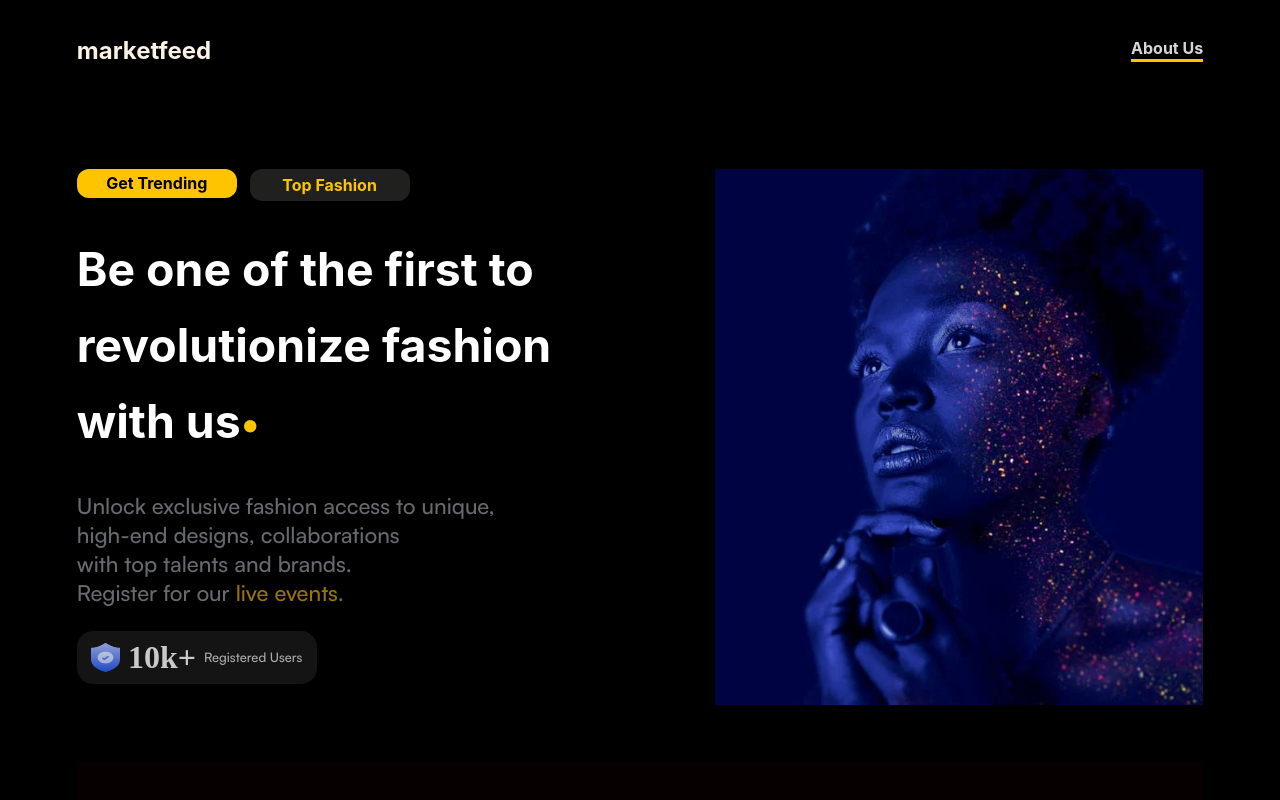
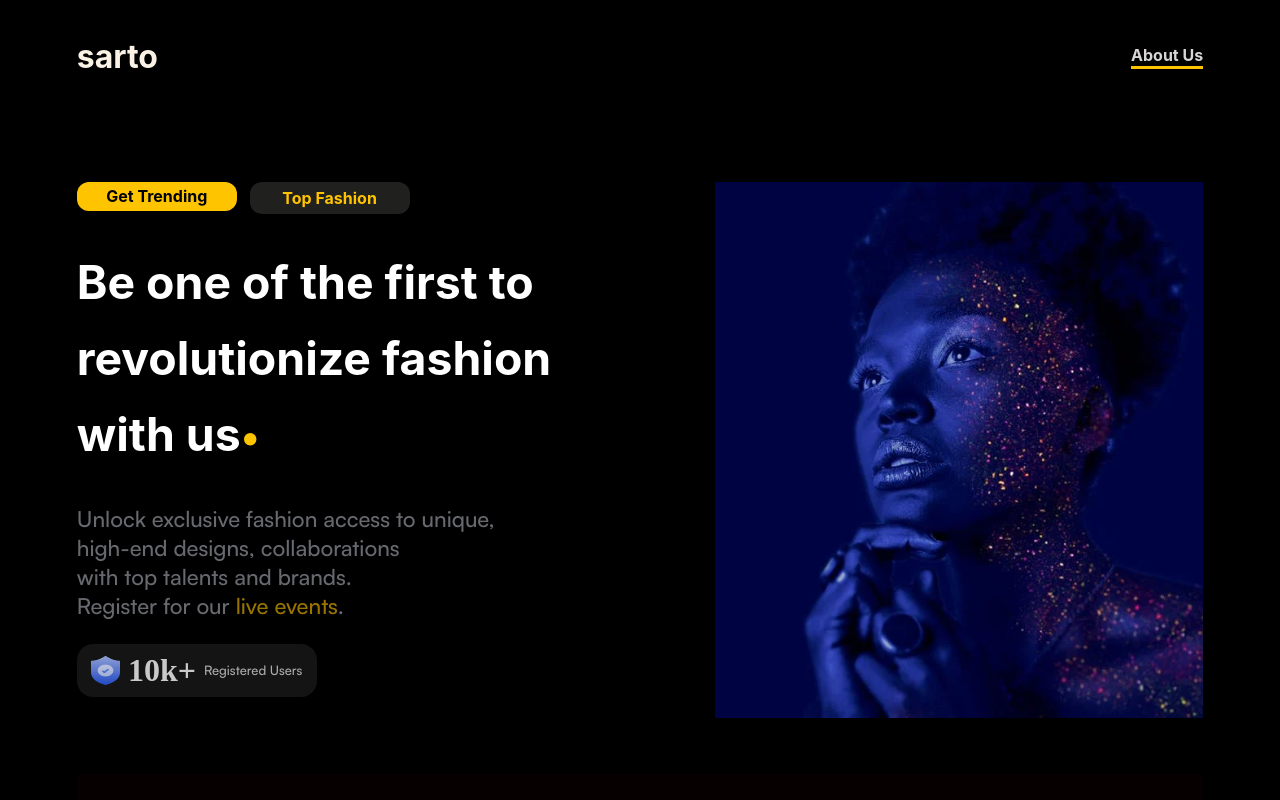
Before and after one commit to minospeed007/sarko_client, a React (Create React App) app: page / in a window 1280 px wide. Shown: the top 800 px of the page. Built offline with nearby package versions, Linux system fonts and the light colour scheme.

Commit message:
Update header.jsx

```diff
--- a/src/header/header.jsx
+++ b/src/header/header.jsx
@@ -6,7 +6,7 @@ const Header =()=>{
    <div className="header-root-div">
     <div className="header-div">
     <div className="header-title-h1">
-            <h2 className='header-h1'>marketfeed</h2>
+            <h1 className='header-h1'>sarto</h1>
         </div>
         <div className="header-title">
             <h4 className='header-h4'>About Us</h4>
```
